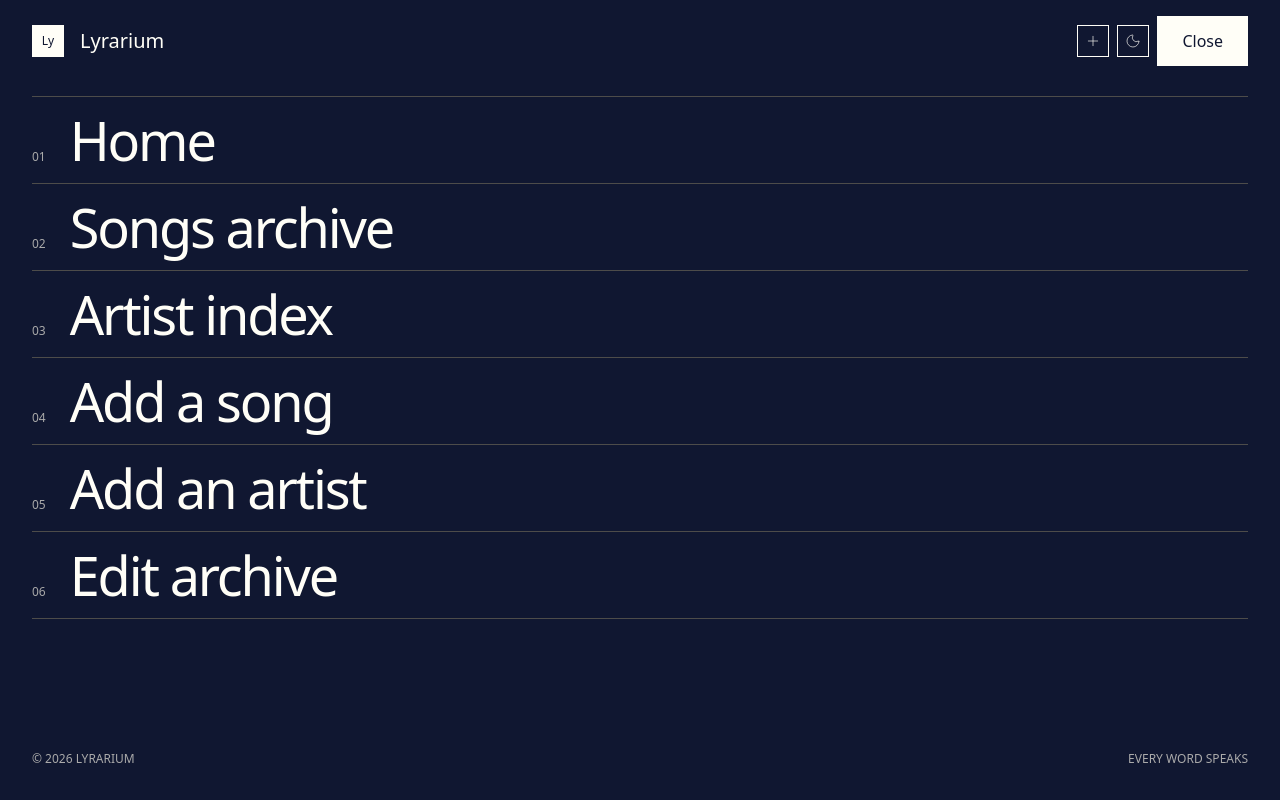
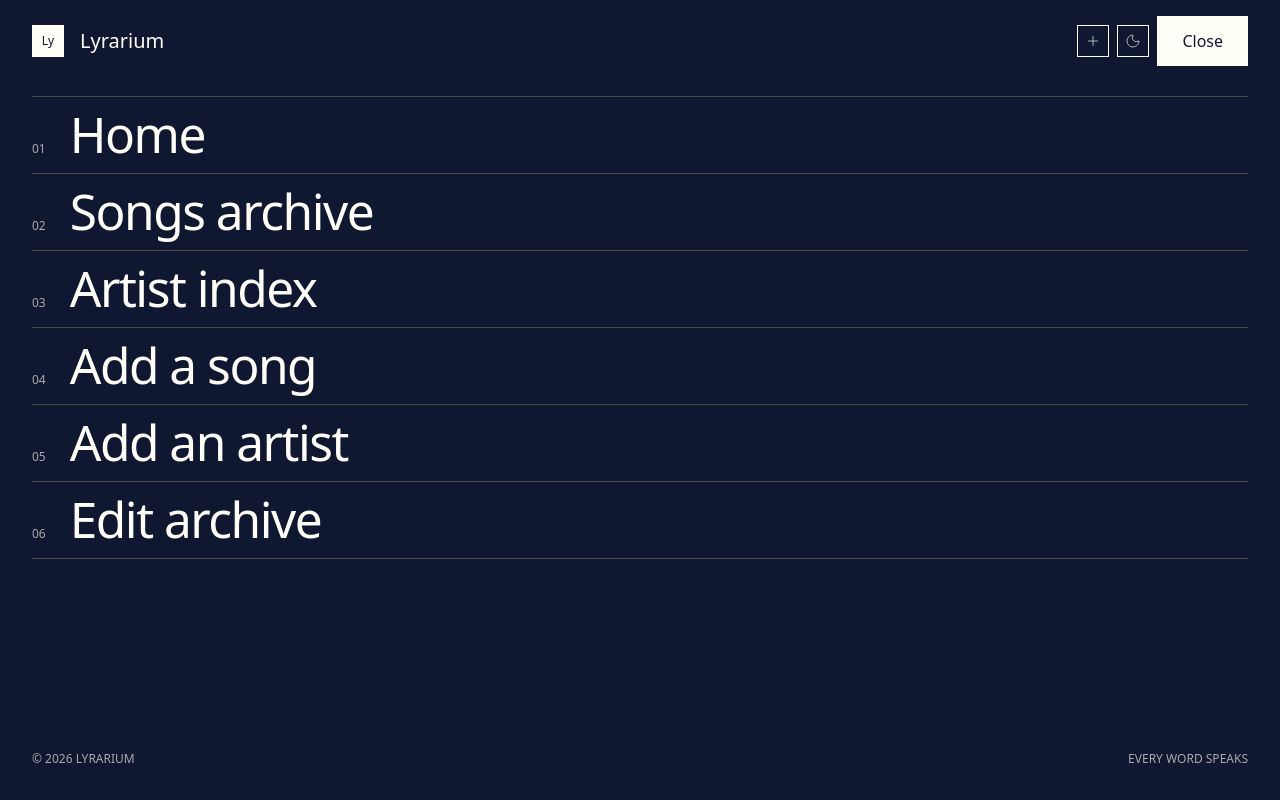
Before and after one commit to Sultvnnnn/lyrarium, a Next.js app: page / in a window 1280 px wide. Both pictures are taken after a click on the button "Menu". Shown: the top 800 px of the page. Built offline with nearby package versions, Linux system fonts and the light colour scheme; no server answers; the database is empty; a web font is replaced by a local one.

Commit message:
fix(ui): make menu font size and link padding dynamic with viewport clamp

```diff
--- a/src/components/site-header.tsx
+++ b/src/components/site-header.tsx
@@ -96,13 +96,13 @@ export function SiteHeader() {
               key={l.num}
               href={l.href}
               onClick={() => setOpen(false)}
-              className="group flex items-baseline gap-6 border-t border-charcoal-scale py-4 last:border-b dark:border-ash"
+              className="group flex items-baseline gap-4 md:gap-6 border-t border-charcoal-scale py-2.5 sm:py-3 md:py-[1.4vh] last:border-b dark:border-ash"
             >
               <span className="text-caption uppercase text-ash dark:text-graphite">
                 {l.num}
               </span>
               <span
-                className={`text-heading-sm font-light leading-heading-sm tracking-[-0.023em] transition-all duration-500 group-hover:pl-4 group-hover:text-signal-yellow dark:group-hover:text-magenta-bloom md:text-heading md:leading-heading md:tracking-[-0.04em] ${
+                className={`text-[clamp(1.625rem,min(4.8vw,6.2vh),4.75rem)] font-light leading-[1.08] tracking-[-0.03em] transition-all duration-500 group-hover:pl-4 group-hover:text-signal-yellow dark:group-hover:text-magenta-bloom ${
                   open ? "translate-y-0 opacity-100" : "translate-y-8 opacity-0"
                 }`}
                 style={{ transitionDelay: `${150 + i * 100}ms` }}
```
